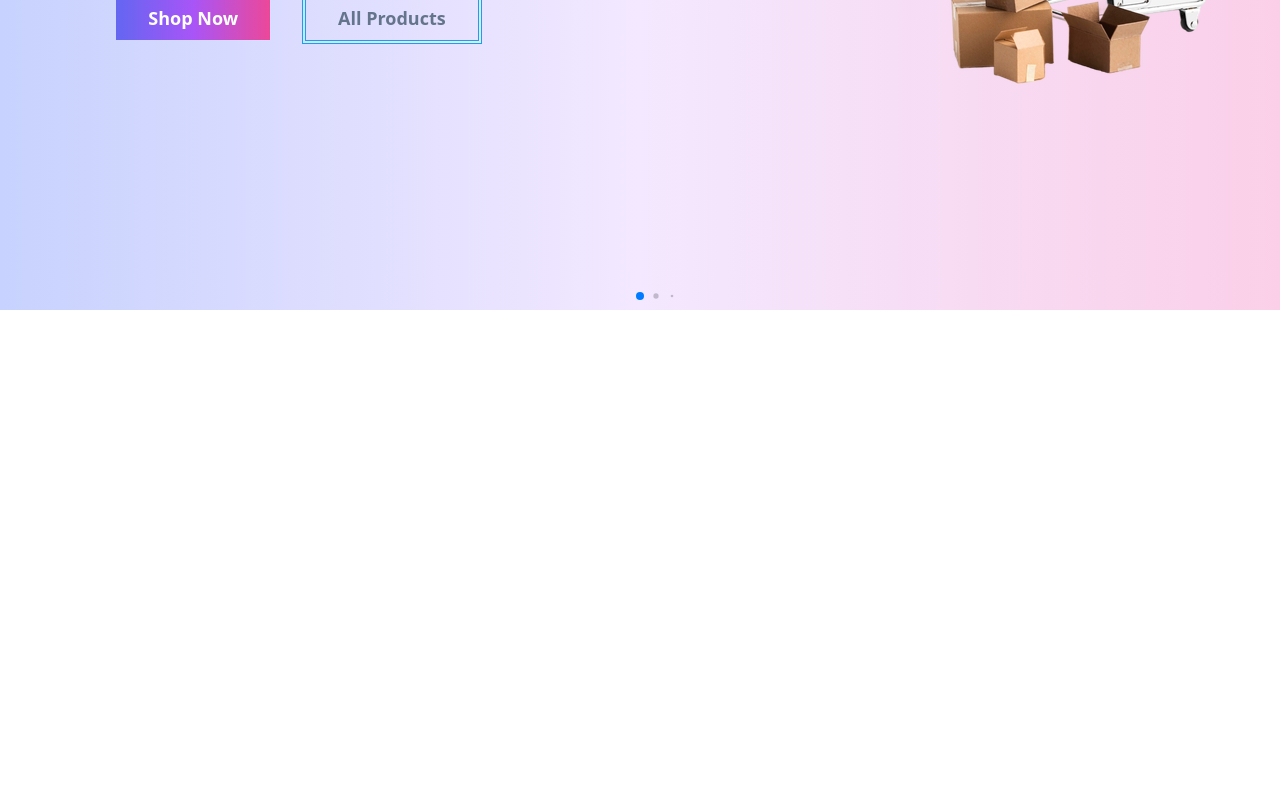
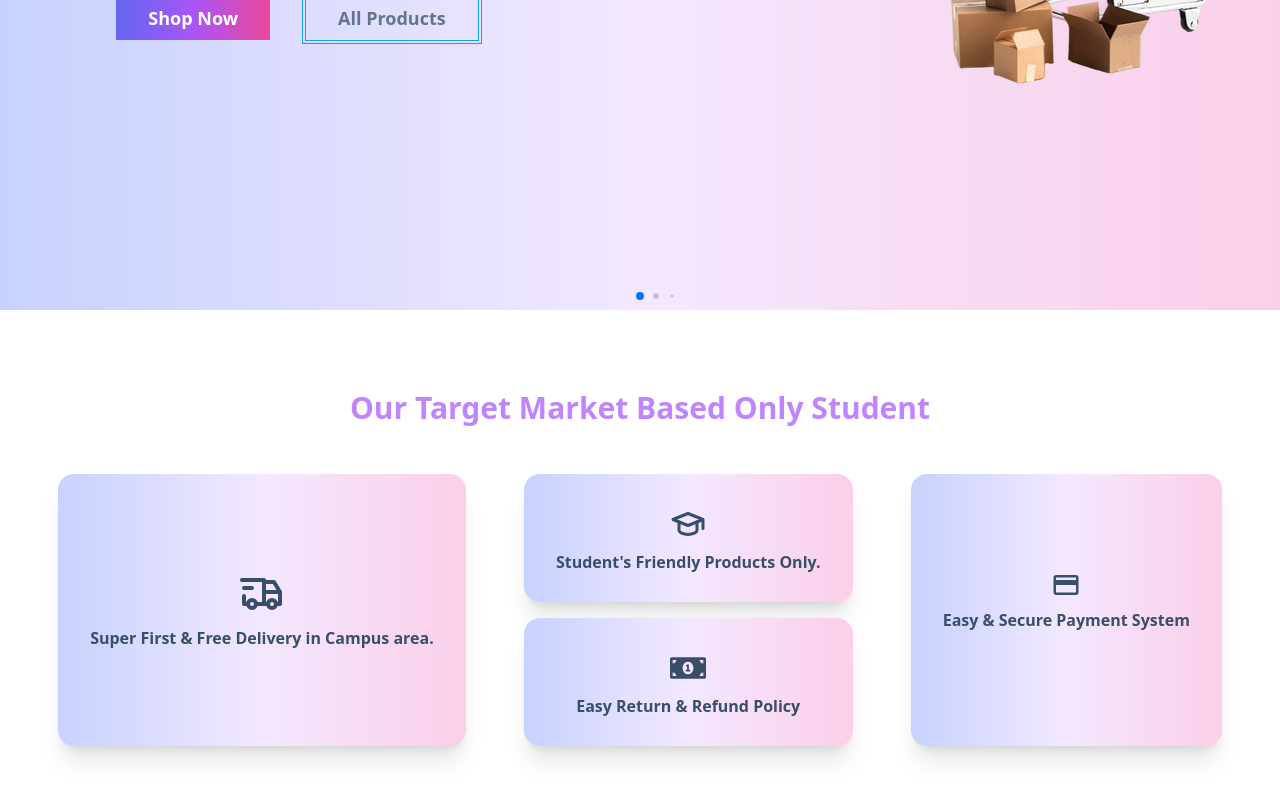
Before and after one commit to Abir-Rahaman/e-commerce-client-side, a React (Create React App) app: page / in a window 1280 px wide. Shown: the part 560-1360 px from the top of the page. Before the commit the page ends 870 px from the top, so only its background shows below. Built offline with nearby package versions, Linux system fonts and the light colour scheme.

Commit message:
offer section done wityh responsiveness

```diff
--- a/package.json
+++ b/package.json
@@ -10,6 +10,7 @@
     "hero-slider": "^3.1.0",
     "react": "^18.2.0",
     "react-dom": "^18.2.0",
+    "react-icons": "^4.4.0",
     "react-router-dom": "^6.4.1",
     "react-scripts": "5.0.1",
     "react-slideshow-image": "^4.0.5",
--- a/src/App.js
+++ b/src/App.js
@@ -1,9 +1,10 @@
 import logo from './logo.svg';
 import './App.css';
 import { Route, Routes } from 'react-router-dom';
-import Home from './Componenets/Home';
+
 import Contact from './Componenets/Contact';
 import Header from './Componenets/Shared/Header';
+import Home from './Componenets/Home/Home';
 
 function App() {
   return (
--- a/src/Componenets/Home.js
+++ /dev/null
@@ -1,12 +0,0 @@
-import React from 'react';
-import HeroSection from './Home/HeroSection/HeroSection';
-
-const Home = () => {
-    return (
-        <div>
-           <HeroSection></HeroSection>
-        </div>
-    );
-};
-
-export default Home;
--- /dev/null
+++ b/src/Componenets/Home/Home.js
@@ -0,0 +1,14 @@
+import React from 'react';
+import HeroSection from '../HeroSection/HeroSection';
+import OfferSection from './../OfferSection/OfferSection';
+
+const Home = () => {
+    return (
+        <div>
+            <HeroSection></HeroSection>
+            <OfferSection></OfferSection>
+        </div>
+    );
+};
+
+export default Home;
--- /dev/null
+++ b/src/Componenets/OfferSection/OfferSection.js
@@ -0,0 +1,44 @@
+import React from "react";
+import { TbTruckDelivery } from 'react-icons/tb';
+import { TbSchool } from 'react-icons/tb';
+import { FaMoneyBillAlt } from 'react-icons/fa';
+import { MdPayment } from 'react-icons/md';
+
+
+const OfferSection = () => {
+  return (
+   <div className="my-20">
+    <h1 className="text-center text-3xl font-bold mb-12 text-purple-400"> Our Target Market Based Only Student</h1>
+    <div className="lg:flex justify-evenly lg:px-0  px-6">
+      <div class="card bg-base-100 shadow-xl flex items-center lg:h-70  bg-gradient-to-r from-indigo-200 via-purple-100 to-pink-200">
+        <div class="card-body flex items-center mt-16">
+          <h2 class="card-title text-5xl"> <TbTruckDelivery/></h2>
+          <p className=" font-bold">Super First & Free Delivery in Campus area.</p>
+        </div>
+      </div>
+     <div className="lg:my-0 my-6">
+     <div class="card bg-base-100 shadow-xl  flex items-center h-32 bg-gradient-to-r from-indigo-200 via-purple-100 to-pink-200 mb-4">
+        <div class="card-body flex items-center ">
+          <h2 class="card-title text-4xl"> <TbSchool/></h2>
+          <p className=" font-bold">Student's Friendly Products Only.</p>
+        </div>
+      </div>
+      <div class="card bg-base-100 shadow-xl flex items-center h-32 bg-gradient-to-r from-indigo-200 via-purple-100 to-pink-200">
+        <div class="card-body flex items-center mb-12">
+          <h2 class="card-title text-4xl"> <FaMoneyBillAlt/></h2>
+          <p className=" font-bold">Easy Return & Refund Policy</p>
+        </div>
+      </div>
+     </div>
+     <div class="card bg-base-100 shadow-xl flex items-center h-70 bg-gradient-to-r from-indigo-200 via-purple-100 to-pink-200">
+        <div class="card-body flex items-center mt-16">
+          <h2 class="card-title text-3xl"> <MdPayment/></h2>
+          <p className=" font-bold">Easy & Secure Payment System </p>
+        </div>
+      </div>
+    </div>
+   </div>
+  );
+};
+
+export default OfferSection;
--- a/src/index.js
+++ b/src/index.js
@@ -5,7 +5,7 @@ import App from './App';
 import reportWebVitals from './reportWebVitals';
 import { BrowserRouter } from 'react-router-dom';
 import "swiper/css/bundle";
-import "./Componenets/Home/HeroSection/HeroSection.css";
+import "./Componenets/HeroSection/HeroSection.css";
 
 const root = ReactDOM.createRoot(document.getElementById('root'));
 root.render(
```
Also changed, not shown: src/Componenets/HeroSection/HeroSection.js (renamed from src/Componenets/Home/HeroSection/HeroSection.js, +4 -5 lines), src/Componenets/HeroSection/HeroSection.css (renamed from src/Componenets/Home/HeroSection/HeroSection.css), 1 other file (tests, documents, lock files or other folders).
